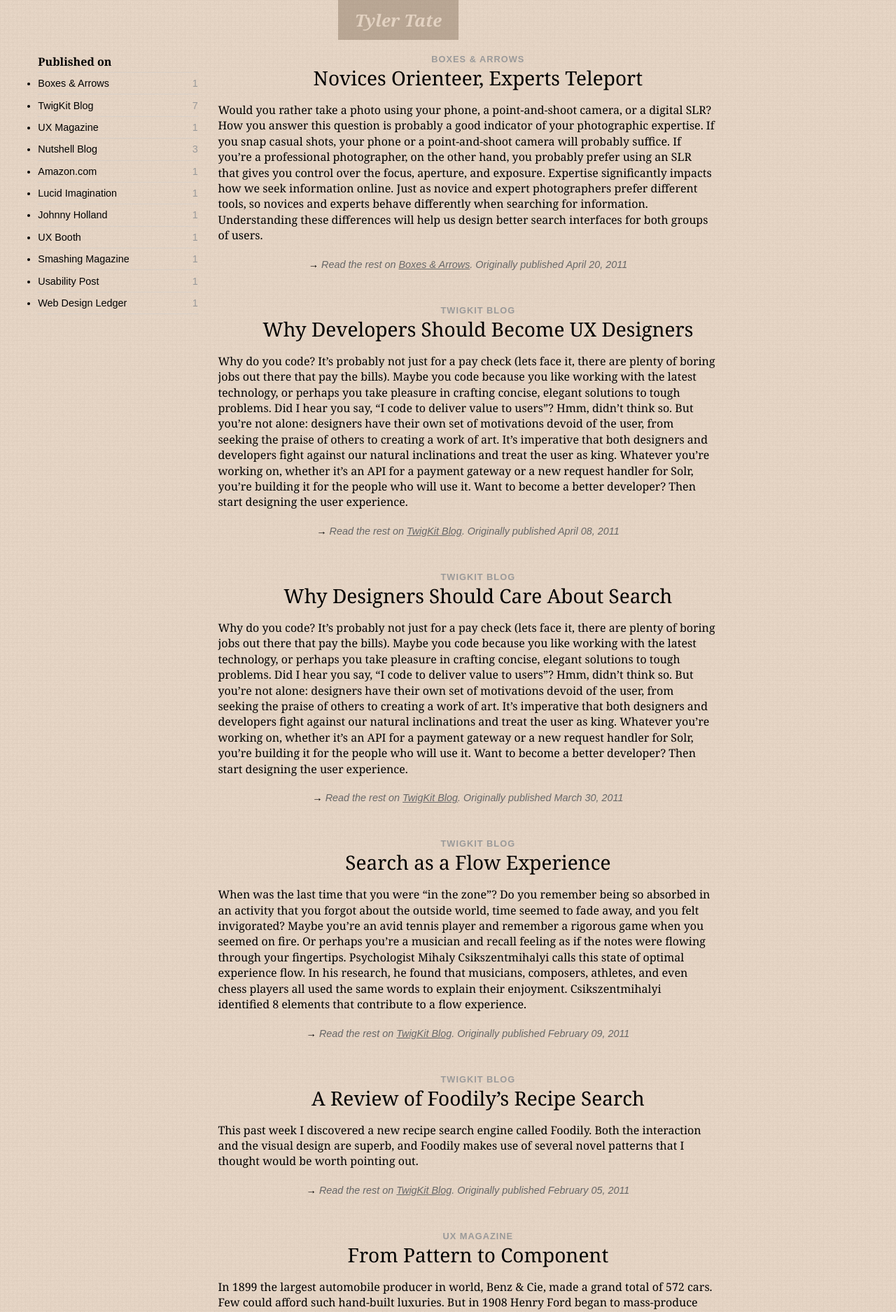
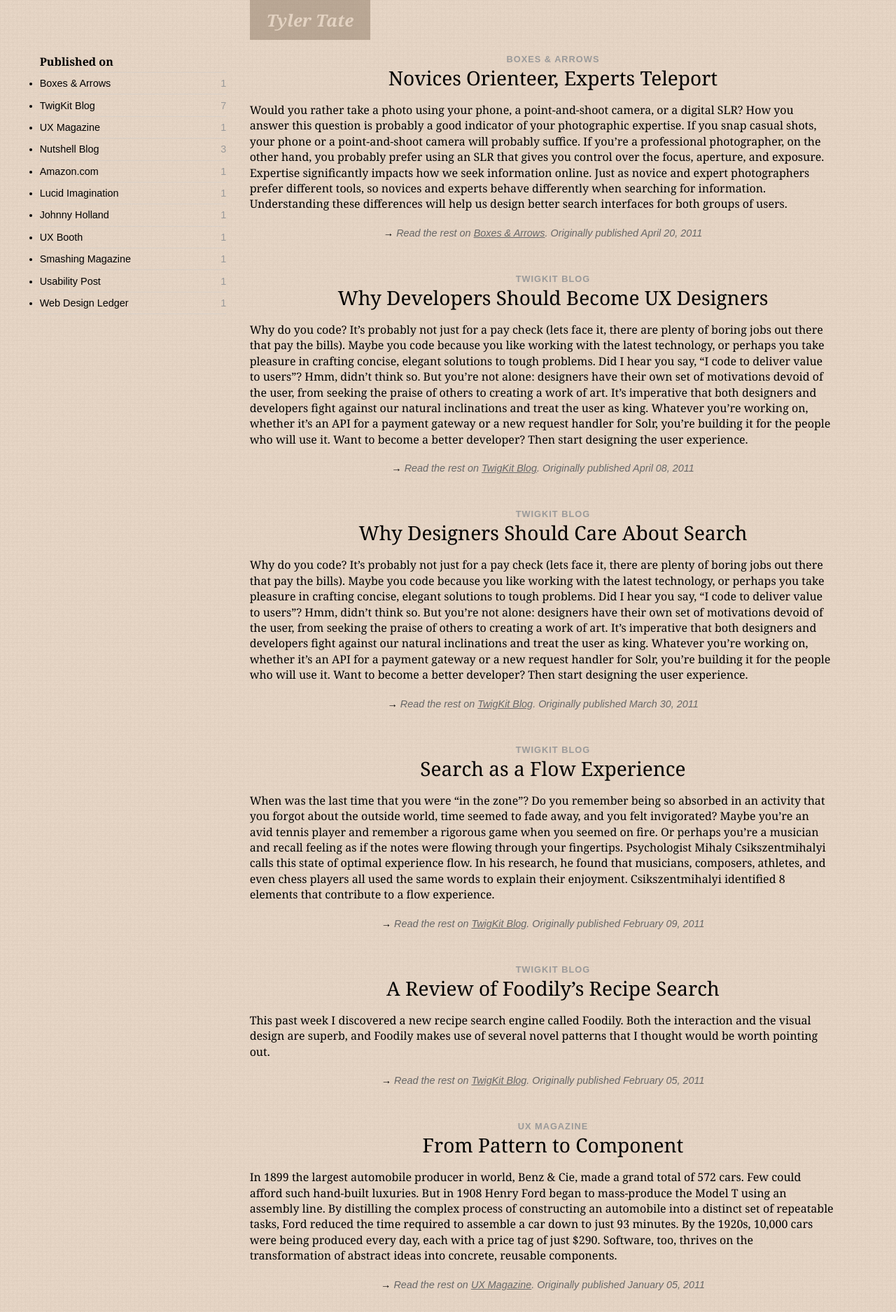
Before and after one commit to SeriouslyInc/tylertate, a Jekyll site: the page built from index.html, in a window 1280 px wide. Shown: the top 1875 px of the page at 70% size. Built offline with Jekyll 4.4.1, drawn with Linux system fonts in a browser that asks for light colours; nearby versions of some CDN libraries.

Commit message:
New logo position

```diff
--- a/resources/css/main.css
+++ b/resources/css/main.css
@@ -48,8 +48,8 @@ header#top {
 header#top #logo {
   display: inline;
   float: left;
-  width: 61.904761904761905%;
-  margin: 0 1.1904761904761905%;
+  width: 72.22222222222221%;
+  margin: 0 1.3888888888888888%;
   float: right;
 }
 header#top #logo h1 {
@@ -65,8 +65,8 @@ header#top #logo h1 {
 header#top p#tagline {
   display: inline;
   float: left;
-  width: 83.33333333333334%;
-  margin: 0 1.1904761904761905%;
+  width: 97.22222222222221%;
+  margin: 0 1.3888888888888888%;
   font-size: 1.1em;
   padding: 1.5em 0;
   line-height: 1.2em;
@@ -95,8 +95,8 @@ section#writing {
 section#writing aside {
   display: inline;
   float: left;
-  width: 19.047619047619047%;
-  margin: 0 1.1904761904761905%;
+  width: 22.22222222222222%;
+  margin: 0 1.3888888888888888%;
   margin-top: 1.25em;
 }
 section#writing aside ul#publisher {
@@ -116,8 +116,8 @@ section#writing aside ul#publisher li span {
 section#writing section#articles {
   display: inline;
   float: left;
-  width: 61.904761904761905%;
-  margin: 0 1.1904761904761905%;
+  width: 72.22222222222221%;
+  margin: 0 1.3888888888888888%;
 }
 section#writing section#articles article {
   margin-top: 1.25em;
@@ -188,14 +188,14 @@ section#speaking p {
 section#speaking #upcoming {
   display: inline;
   float: left;
-  width: 40.476190476190474%;
-  margin: 0 1.1904761904761905%;
+  width: 47.22222222222222%;
+  margin: 0 1.3888888888888888%;
 }
 section#speaking #past {
   display: inline;
   float: left;
-  width: 54.761904761904766%;
-  margin: 0 1.1904761904761905%;
+  width: 63.888888888888886%;
+  margin: 0 1.3888888888888888%;
 }
 section#speaking #past #past-row {
   display: inline-block;
@@ -221,8 +221,8 @@ section#speaking #past #past-row .xcolumn {
   section#writing section#articles {
     display: inline;
     float: left;
-    width: 97.61904761904762%;
-    margin: 0 1.1904761904761905%;
+    width: 113.88888888888889%;
+    margin: 0 1.3888888888888888%;
   }
   section#writing section#articles article section p {
     font-size: 1.1em;
@@ -241,8 +241,8 @@ section#speaking #past #past-row .xcolumn {
   section#writing section#articles {
     display: inline;
     float: left;
-    width: 97.61904761904762%;
-    margin: 0 1.1904761904761905%;
+    width: 113.88888888888889%;
+    margin: 0 1.3888888888888888%;
   }
   section#writing section#articles article section p {
     font-size: 1.1em;
--- a/resources/css/main.less
+++ b/resources/css/main.less
@@ -10,7 +10,7 @@
 /////////////////
 
 // Specify the number of columns and set column and gutter widths
-@columns: 14;
+@columns: 12;
 @column-width: 60;
 @gutter-width: 30;
 
```
